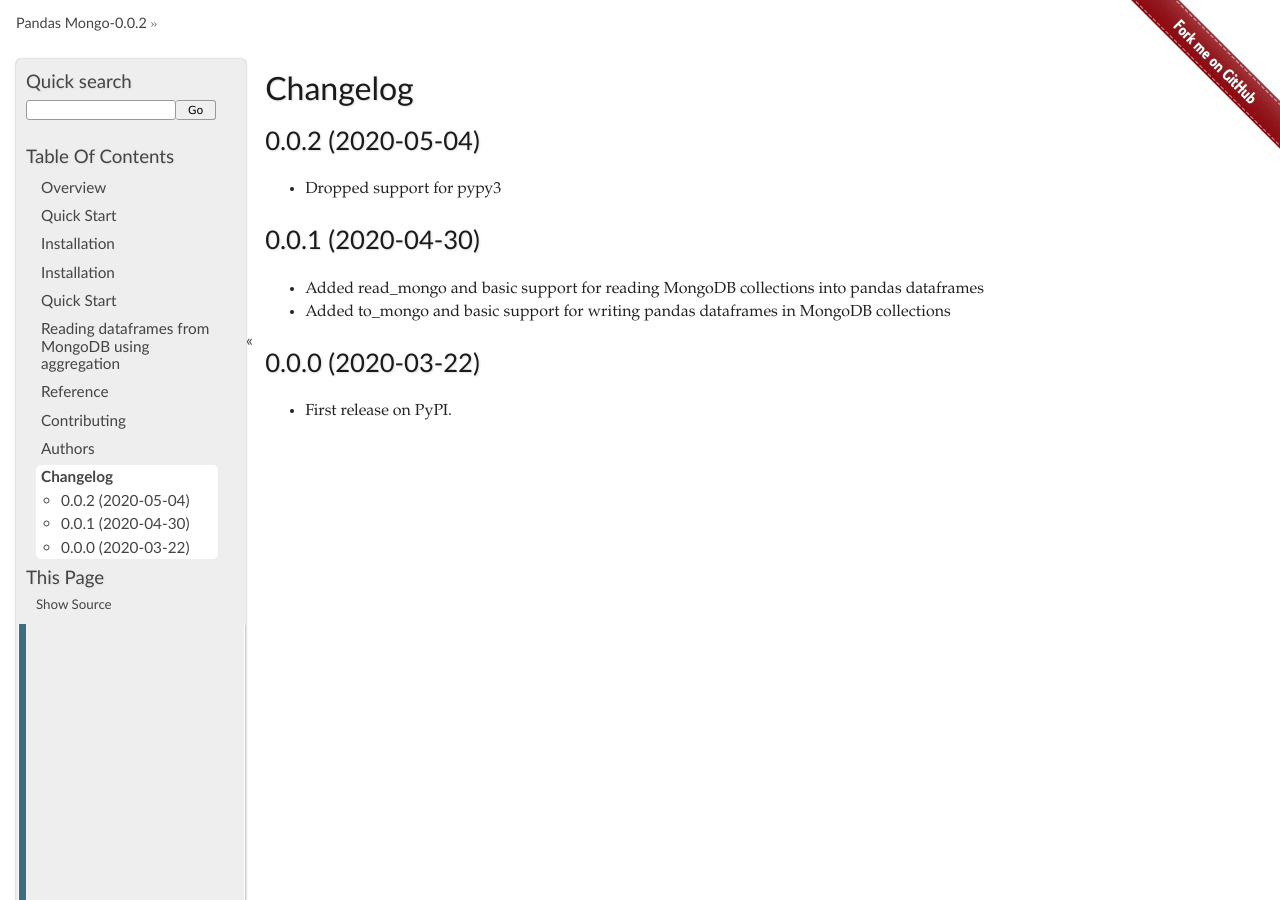
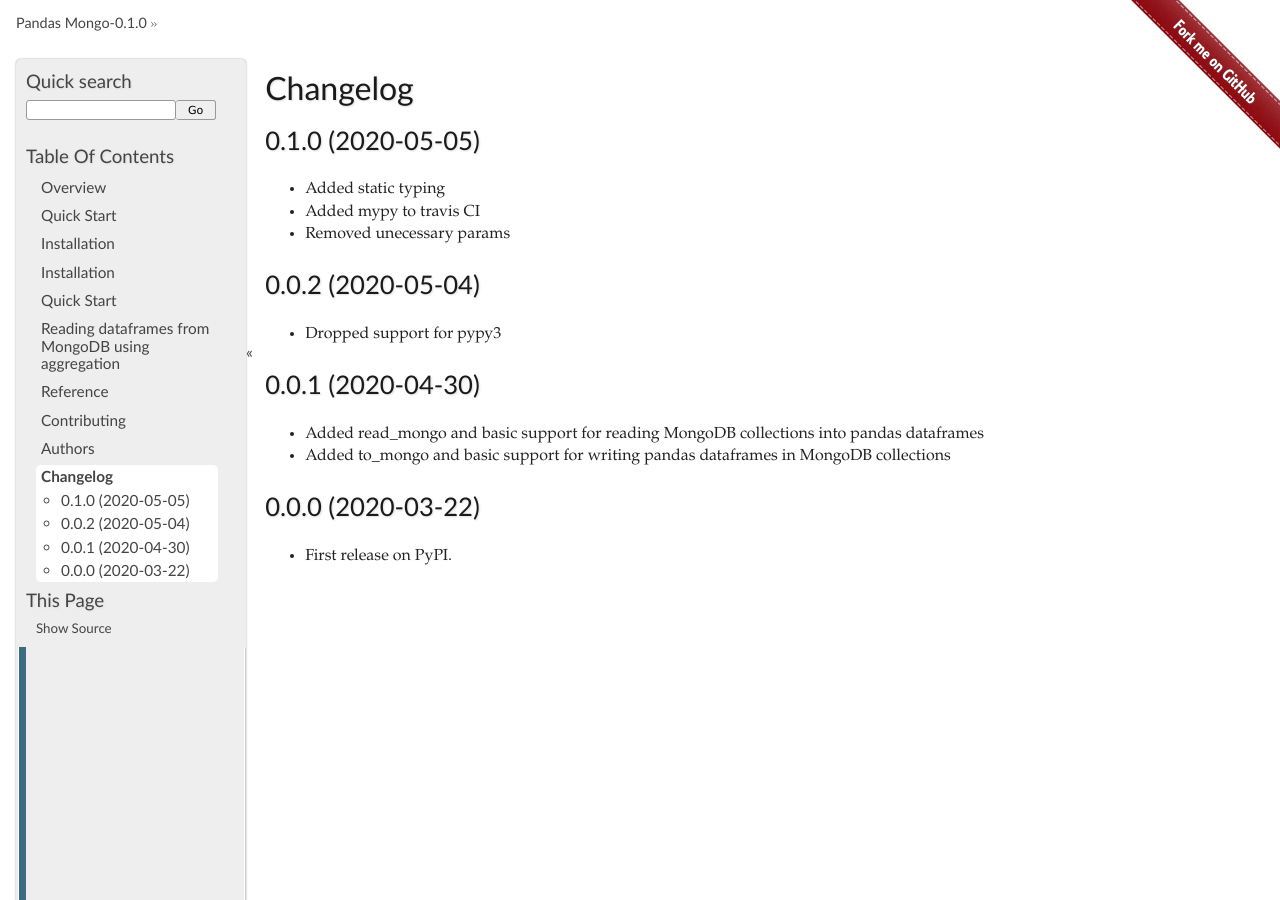
Before and after one commit to pakallis/python-pandas-mongo, a Sphinx documentation site: the page built from docs/changelog.rst, in a window 1280 px wide and 900 px high. Built offline with Sphinx 7.4.7, drawn with Linux system fonts in a browser that asks for light colours.

Commit message:
Bump version: 0.0.2 → 0.1.0

```diff
--- a/CHANGELOG.rst
+++ b/CHANGELOG.rst
@@ -1,6 +1,12 @@
 
 Changelog
 =========
+
+0.1.0 (2020-05-05)
+------------------
+* Added static typing
+* Added mypy to travis CI
+* Removed unecessary params
 
 0.0.2 (2020-05-04)
 ------------------
--- a/README.rst
+++ b/README.rst
@@ -47,9 +47,9 @@ Overview
     :alt: Supported implementations
     :target: https://pypi.org/project/pdmongo
 
-.. |commits-since| image:: https://img.shields.io/github/commits-since/pakallis/python-pandas-mongo/v0.0.2.svg
+.. |commits-since| image:: https://img.shields.io/github/commits-since/pakallis/python-pandas-mongo/v0.1.0.svg
     :alt: Commits since latest release
-    :target: https://github.com/pakallis/python-pandas-mongo/compare/v0.0.2...master
+    :target: https://github.com/pakallis/python-pandas-mongo/compare/v0.1.0...master
 
 
 
--- a/docs/conf.py
+++ b/docs/conf.py
@@ -20,7 +20,7 @@ project = 'Pandas Mongo'
 year = '2020'
 author = 'Pavlos Kallis'
 copyright = '{0}, {1}'.format(year, author)
-version = release = '0.0.2'
+version = release = '0.1.0'
 
 pygments_style = 'trac'
 templates_path = ['.']
--- a/setup.py
+++ b/setup.py
@@ -25,7 +25,7 @@ def read(*names, **kwargs):
 
 setup(
     name='pdmongo',
-    version='0.0.2',
+    version='0.1.0',
     license='MIT',
     description='Transfer data between pandas dataframes and MongoDB',
     long_description='%s\n%s' % (
--- a/src/pdmongo/__init__.py
+++ b/src/pdmongo/__init__.py
@@ -6,4 +6,4 @@ from .core import to_mongo
 pandas.DataFrame.to_mongo = to_mongo
 
 __all__ = ['read_mongo', 'to_mongo']
-__version__ = '0.0.2'
+__version__ = '0.1.0'
```
Also changed, not shown: .bumpversion.cfg.
